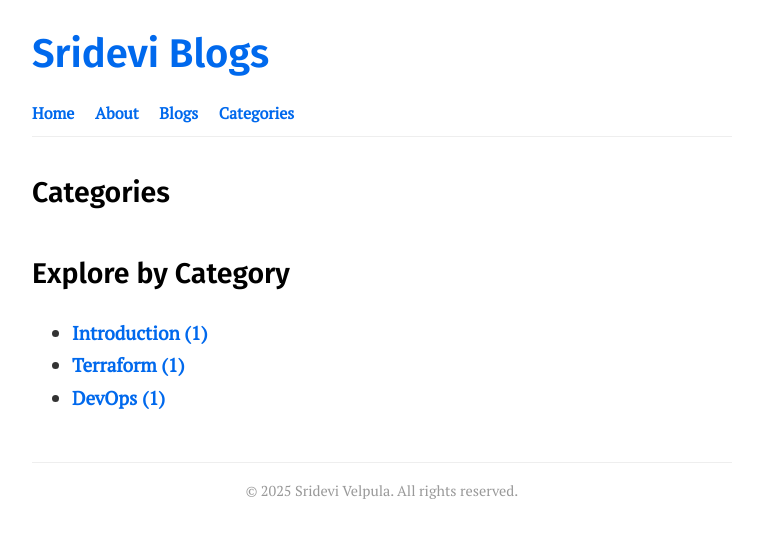
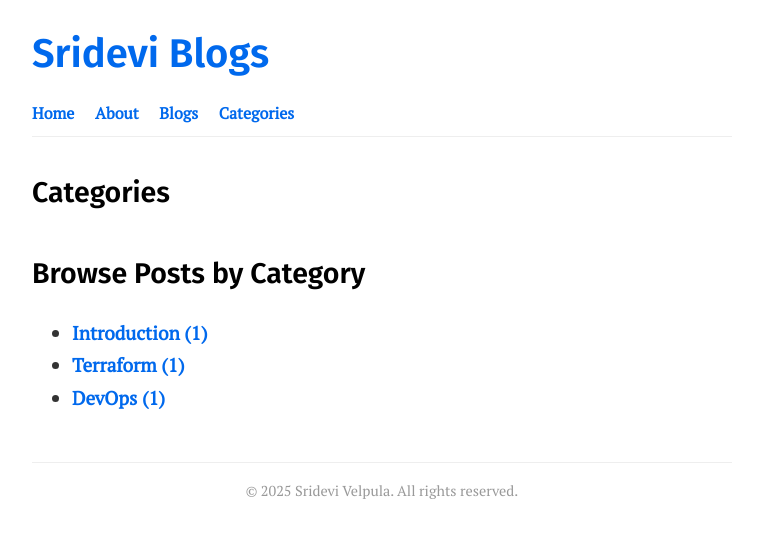
Before and after one commit to srideviblogs/srideviblogs.github.io, a Jekyll site: the page built from categories/index.md, in a window 1280 px wide. Shown: the top 538 px of the page, without its empty margins (258-1021 px from the left). Built offline with Jekyll 4.4.1, drawn with Linux system fonts in a browser that asks for light colours.

Commit message:
Update index.md

```diff
--- a/categories/index.md
+++ b/categories/index.md
@@ -4,7 +4,7 @@ title: Categories
 permalink: /categories/
 ---
 
-# Explore by Category
+# Browse Posts by Category
 
 <ul>
 {% for category in site.categories %}
```
